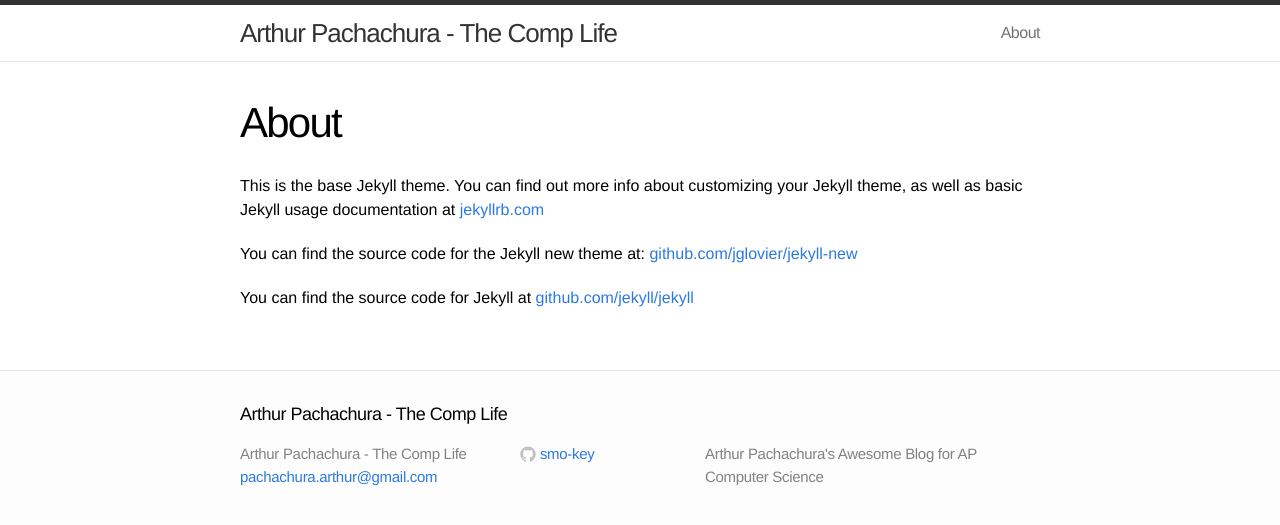
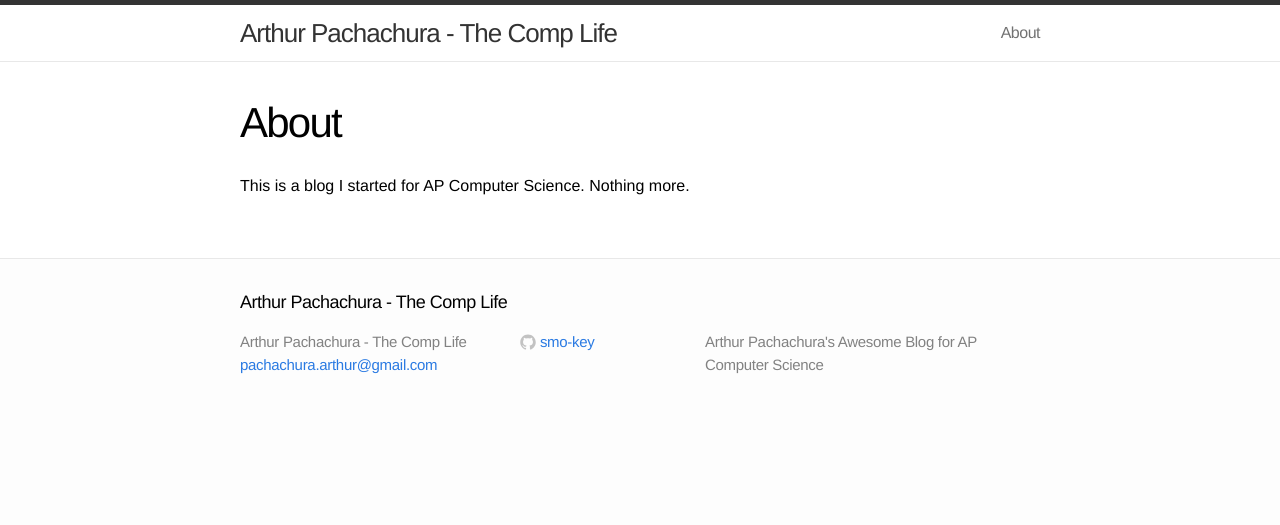
Before and after one commit to smo-key/blog, a Jekyll site: the page built from about.md, in a window 1280 px wide. Shown: the top 525 px of the page. Built offline with Jekyll 4.4.1, drawn with Linux system fonts in a browser that asks for light colours.

```diff
--- a/about.md
+++ b/about.md
@@ -4,8 +4,4 @@ title: About
 permalink: /about/
 ---
 
-This is the base Jekyll theme. You can find out more info about customizing your Jekyll theme, as well as basic Jekyll usage documentation at [jekyllrb.com](http://jekyllrb.com/)
-
-You can find the source code for the Jekyll new theme at: [github.com/jglovier/jekyll-new](https://github.com/jglovier/jekyll-new)
-
-You can find the source code for Jekyll at [github.com/jekyll/jekyll](https://github.com/jekyll/jekyll)
+This is a blog I started for AP Computer Science.  Nothing more.
```
Also changed, not shown: _posts/2014-08-27-helloworld.markdown (added, +12 -0 lines), _posts/2014-08-27-threebigideas.md (added, +22 -0 lines), _posts/2014-08-27-welcome-to-jekyll.markdown (deleted, +0 -24 lines), 1 other file.
